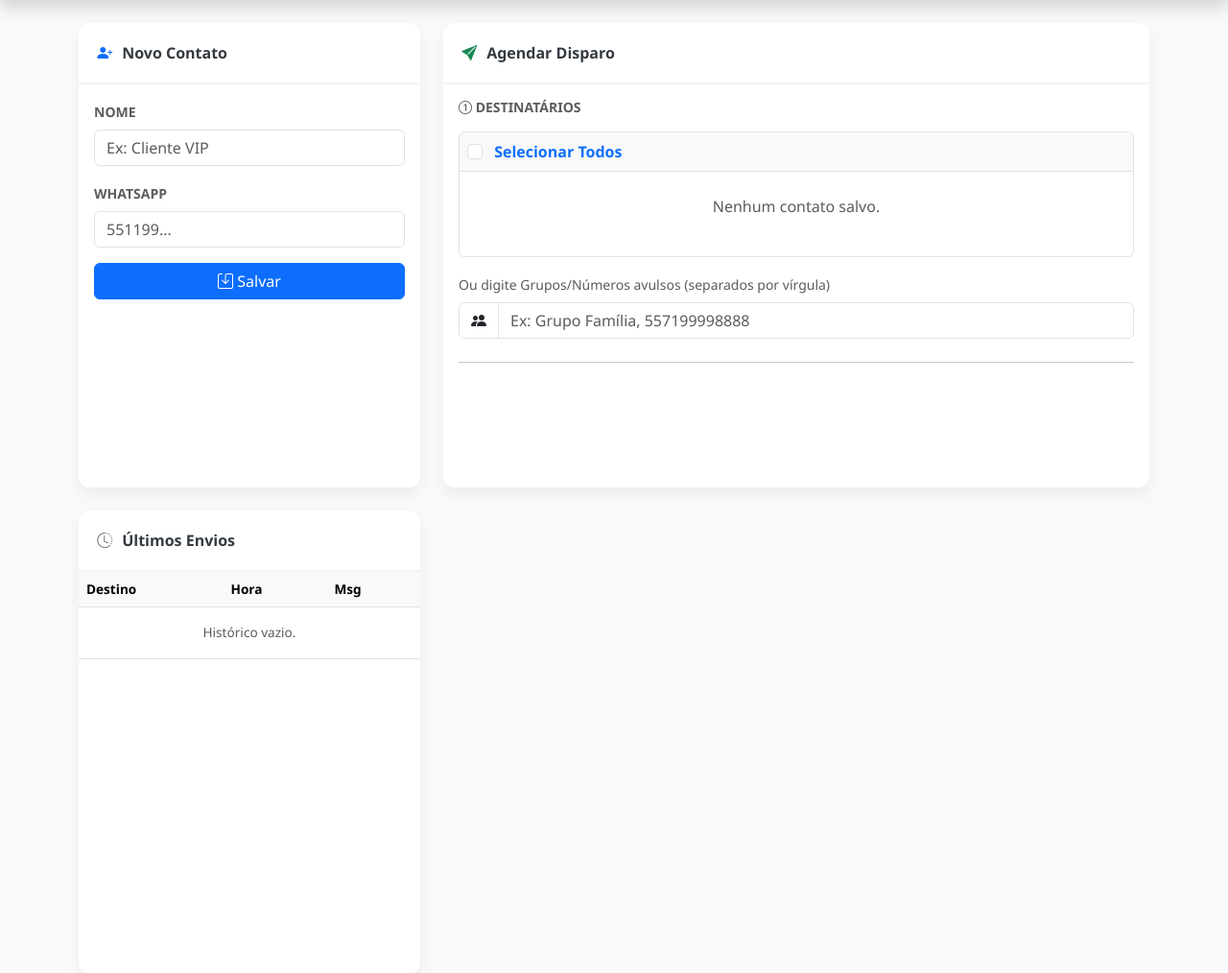
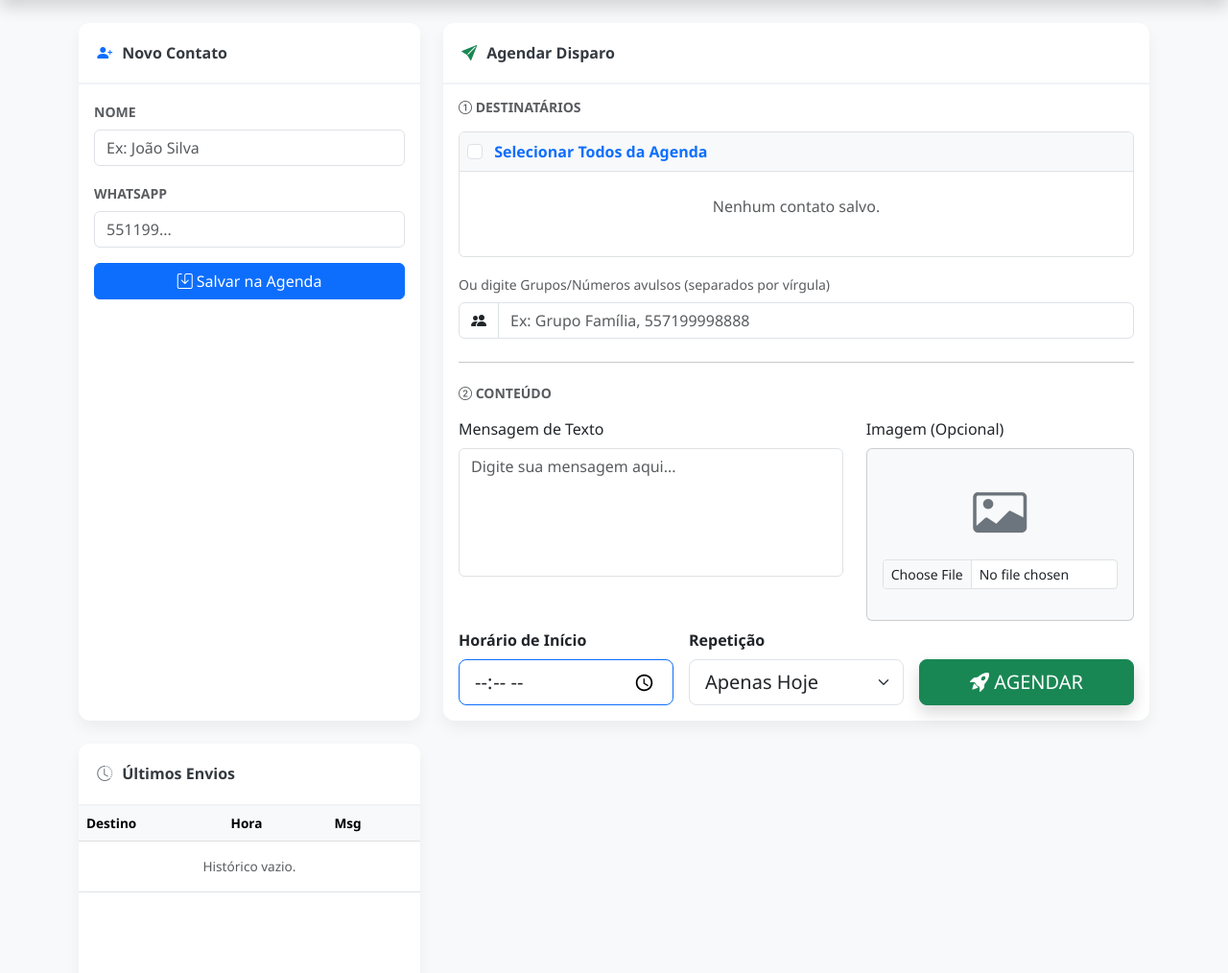
Before and after one commit to Jorge-Gabriel97/Timesend, a Flask app: page / in a window 1280 px wide. Shown: the part 72-1086 px from the top of the page at 96% size. Run offline with Flask 3, Linux system fonts and the light colour scheme; the visitor is signed in with stand-in values (Sample User, id 1); data that the repository does not hold is empty.

Commit message:
fix(Envio de mensagem)

```diff
--- a/templates/dashboard.html
+++ b/templates/dashboard.html
@@ -62,14 +62,14 @@
                         <form action="/cadastrar_cliente" method="POST">
                             <div class="mb-3">
                                 <label class="form-label small text-muted fw-bold">NOME</label>
-                                <input type="text" name="cliente_nome" class="form-control" placeholder="Ex: Cliente VIP" required>
+                                <input type="text" name="cliente_nome" class="form-control" placeholder="Ex: João Silva" required>
                             </div>
                             <div class="mb-3">
                                 <label class="form-label small text-muted fw-bold">WHATSAPP</label>
                                 <input type="text" name="cliente_telefone" class="form-control" placeholder="551199..." required>
                             </div>
                             <button type="submit" class="btn btn-primary w-100">
-                                <i class="bi bi-save"></i> Salvar
+                                <i class="bi bi-save"></i> Salvar na Agenda
                             </button>
                         </form>
                     </div>
@@ -148,7 +148,7 @@
                                     <div class="p-2 bg-light border-bottom sticky-top">
                                         <label class="form-check-label fw-bold text-primary">
                                             <input class="form-check-input me-2" type="checkbox" onClick="toggleTodos(this)">
-                                            Selecionar Todos
+                                            Selecionar Todos da Agenda
                                         </label>
                                     </div>
 
@@ -180,4 +180,51 @@
 
                             <hr class="my-4">
 
-                            <h6 class="text-muted text
+                            <h6 class="text-muted text-uppercase small fw-bold mb-3"><i class="bi bi-2-circle"></i> Conteúdo</h6>
+
+                            <div class="row">
+                                <div class="col-md-7 mb-3">
+                                    <label class="form-label">Mensagem de Texto</label>
+                                    <textarea name="texto" class="form-control" rows="5" placeholder="Digite sua mensagem aqui..." style="resize: none;"></textarea>
+                                </div>
+                                <div class="col-md-5 mb-3">
+                                    <label class="form-label">Imagem (Opcional)</label>
+                                    <div class="card bg-light border-dashed text-center p-3 h-100 d-flex justify-content-center align-items-center">
+                                        <div>
+                                            <i class="bi bi-card-image display-4 text-secondary"></i>
+                                            <input type="file" name="imagem_upload" class="form-control mt-3 form-control-sm" accept="image/*">
+                                        </div>
+                                    </div>
+                                </div>
+                            </div>
+
+                            <div class="row g-3 align-items-end mt-2">
+                                <div class="col-md-4">
+                                    <label class="form-label fw-bold">Horário de Início</label>
+                                    <input type="time" name="horario" class="form-control form-control-lg border-primary" required>
+                                </div>
+                                <div class="col-md-4">
+                                    <label class="form-label fw-bold">Repetição</label>
+                                    <select name="frequencia" class="form-select form-select-lg">
+                                        <option value="unica">Apenas Hoje</option>
+                                        <option value="diaria">Todo dia</option>
+                                        <option value="seg-sex">Segunda a Sexta</option>
+                                    </select>
+                                </div>
+                                <div class="col-md-4">
+                                    <button type="submit" class="btn btn-success btn-lg w-100 shadow">
+                                        <i class="bi bi-rocket-takeoff-fill"></i> AGENDAR
+                                    </button>
+                                </div>
+                            </div>
+
+                        </form>
+                    </div>
+                </div>
+            </div>
+        </div>
+    </div>
+
+    <script src="https://cdn.jsdelivr.net/npm/bootstrap@5.3.0/dist/js/bootstrap.bundle.min.js"></script>
+</body>
+</html>
```
